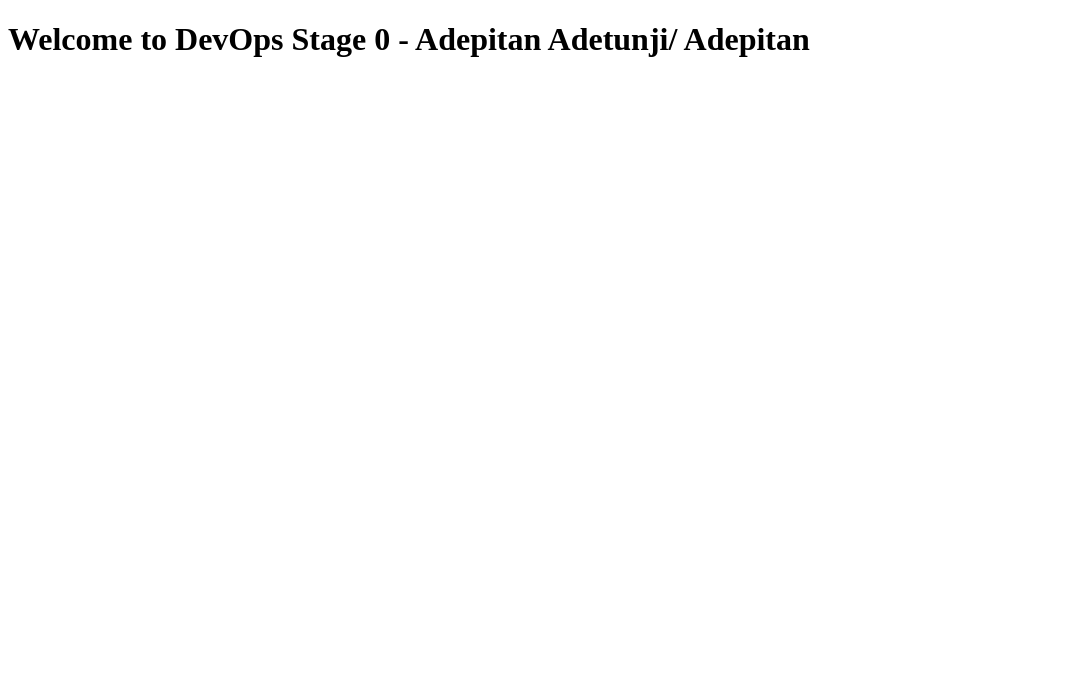
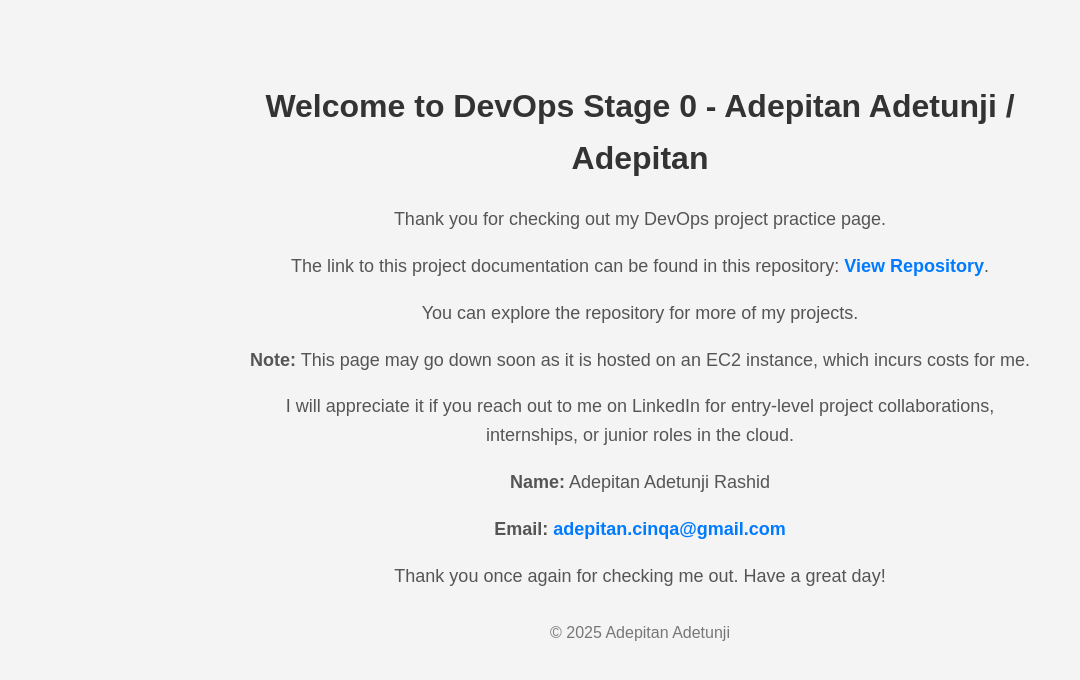
Before and after one commit to Masterpitan/projects_hub, a plain HTML site: page hng_internship/web_server_nginx/index.html in a window 1280 px wide. Shown: the whole page, without its empty margins (0-1080 px from the left). Drawn offline with Linux system fonts and the light colour scheme.

Commit message:
editing index.html

```diff
--- a/hng_internship/web_server_nginx/index.html
+++ b/hng_internship/web_server_nginx/index.html
@@ -1,9 +1,66 @@
 <!DOCTYPE html>
-<html>
+<html lang="en">
 <head>
-	<title>Welcome Page</title>
+    <meta charset="UTF-8">
+    <meta name="viewport" content="width=device-width, initial-scale=1.0">
+    <title>Welcome Page</title>
+    <style>
+        body {
+            font-family: Arial, sans-serif;
+            max-width: 800px;
+            margin: 40px auto;
+            padding: 20px;
+            line-height: 1.6;
+            background-color: #f4f4f4;
+            text-align: center;
+        }
+        h1 {
+            color: #333;
+        }
+        p {
+            font-size: 18px;
+            color: #555;
+        }
+        a {
+            color: #007bff;
+            text-decoration: none;
+            font-weight: bold;
+        }
+        .footer {
+            margin-top: 30px;
+            font-size: 16px;
+            color: #777;
+        }
+    </style>
 </head>
 <body>
-	<h1>Welcome to DevOps Stage 0 - Adepitan Adetunji/ Adepitan</h1>
+
+    <h1>Welcome to DevOps Stage 0 - Adepitan Adetunji / Adepitan</h1>
+
+    <p>Thank you for checking out my DevOps project practice page.</p>
+
+    <p>
+        The link to this project documentation can be found in this repository:
+        <a href="https://github.com/Masterpitan/projects_hub/tree/main/hng_internship/web_server_nginx" target="_blank">View Repository</a>.
+    </p>
+
+    <p>You can explore the repository for more of my projects.</p>
+
+    <p><strong>Note:</strong> This page may go down soon as it is hosted on an EC2 instance, which incurs costs for me.</p>
+
+    <p>
+        I will appreciate it if you reach out to me on LinkedIn for entry-level project collaborations,
+        internships, or junior roles in the cloud.
+    </p>
+
+    <p><strong>Name:</strong> Adepitan Adetunji Rashid</p>
+    <p><strong>Email:</strong> <a href="mailto:adepitan.cinqa@gmail.com">adepitan.cinqa@gmail.com</a></p>
+
+    <p>Thank you once again for checking me out. Have a great day!</p>
+
+    <div class="footer">
+        &copy; 2025 Adepitan Adetunji
+    </div>
+
 </body>
 </html>
```
